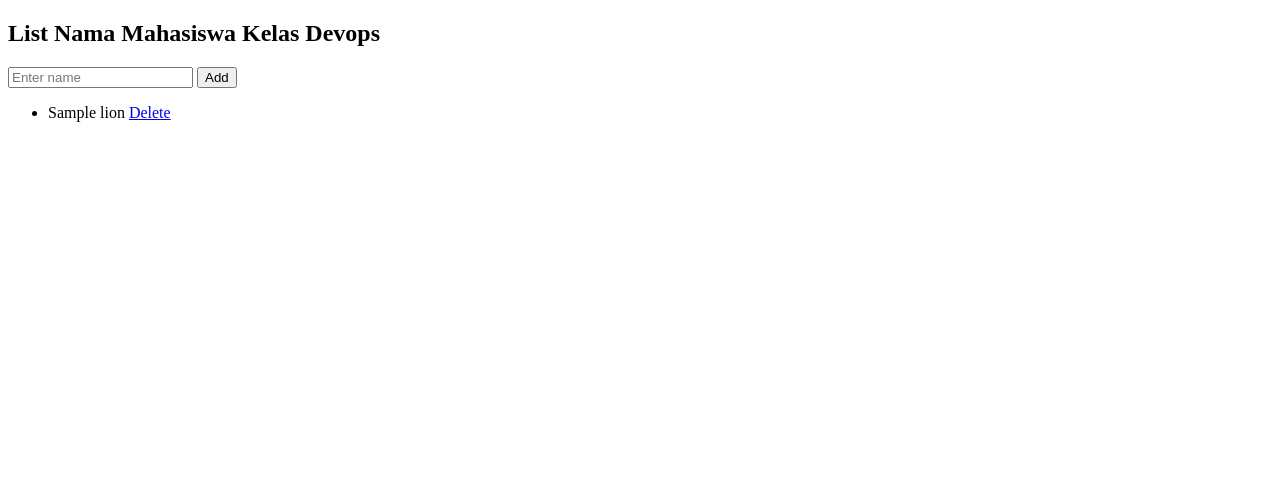
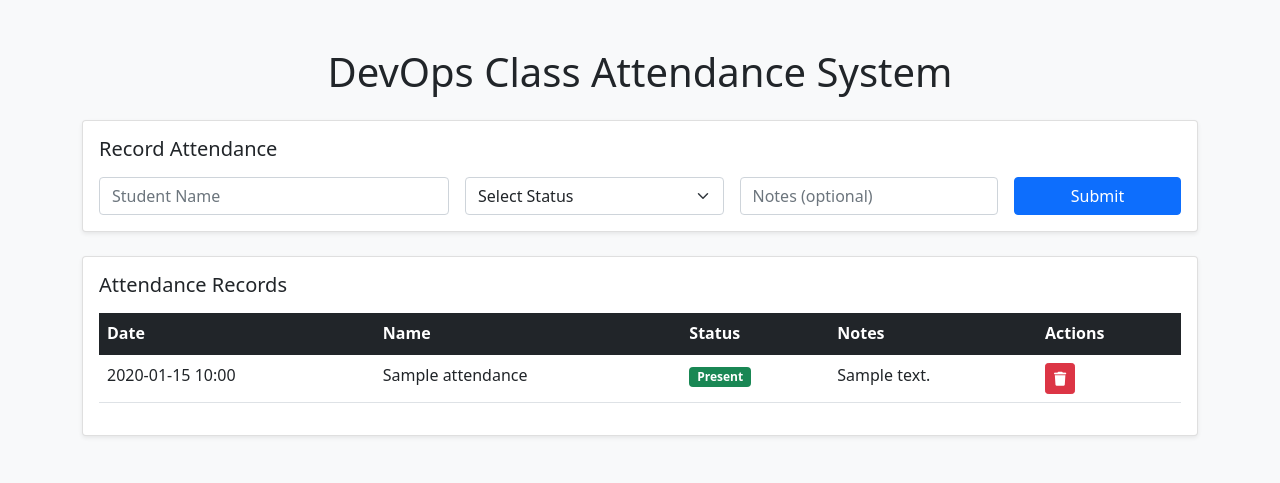
Before and after one commit to Aruperes/DevOps, a Flask app: page / in a window 1280 px wide. Shown: the top 483 px of the page. Run offline with Flask 3, Linux system fonts and the light colour scheme; a database or web service that is not in the repository returns one stand-in record (values such as "Sample title").

Commit message:
modif jadi presensi

```diff
--- a/app.py
+++ b/app.py
@@ -1,29 +1,38 @@
 from flask import Flask, request, render_template, redirect
 from pymongo import MongoClient
+from datetime import datetime
 
 app = Flask(__name__)
 
-# Ambil URL dari environment variable
 mongo_uri = "mongodb+srv://lionking:lionking123@revando.zqfyyjo.mongodb.net/?retryWrites=true&w=majority&appName=Revando"
 
-# Koneksi ke MongoDB Atlas
 client = MongoClient(mongo_uri)
 db = client['lionking']
-collection = db['lion']
+collection = db['attendance']
 
 @app.route('/')
 def index():
-    users = list(collection.find())
-    return render_template('index.html', users=users)
+    attendances = list(collection.find().sort('timestamp', -1))
+    return render_template('index.html', attendances=attendances)
 
 @app.route('/add', methods=['POST'])
-def add_user():
+def add_attendance():
     name = request.form['name']
-    collection.insert_one({'name': name})
+    status = request.form['status']
+    notes = request.form['notes']
+    timestamp = datetime.now()
+
+    collection.insert_one({
+        'name': name,
+        'status': status,
+        'notes': notes,
+        'timestamp': timestamp,
+        'date': timestamp.strftime('%Y-%m-%d')
+    })
     return redirect('/')
 
 @app.route('/delete/<id>')
-def delete_user(id):
+def delete_attendance(id):
     from bson import ObjectId
     collection.delete_one({'_id': ObjectId(id)})
     return redirect('/')
--- a/templates/index.html
+++ b/templates/index.html
@@ -1,21 +1,109 @@
 <!DOCTYPE html>
-<html>
+<html lang="en">
   <head>
-    <title>CI/CD Demo</title>
+    <meta charset="UTF-8" />
+    <meta name="viewport" content="width=device-width, initial-scale=1.0" />
+    <title>DevOps Class Attendance System</title>
+    <link
+      href="https://cdn.jsdelivr.net/npm/bootstrap@5.1.3/dist/css/bootstrap.min.css"
+      rel="stylesheet"
+    />
+    <link
+      href="https://cdnjs.cloudflare.com/ajax/libs/font-awesome/6.0.0/css/all.min.css"
+      rel="stylesheet"
+    />
   </head>
-  <body>
-    <h2>List Nama Mahasiswa Kelas Devops</h2>
-    <form action="/add" method="post">
-      <input type="text" name="name" placeholder="Enter name" required />
-      <button type="submit">Add</button>
-    </form>
-    <ul>
-      {% for user in users %}
-      <li>
-        {{ user['name'] }}
-        <a href="/delete/{{ user['_id'] }}">Delete</a>
-      </li>
-      {% endfor %}
-    </ul>
+  <body class="bg-light">
+    <div class="container py-5">
+      <h1 class="text-center mb-4">DevOps Class Attendance System</h1>
+
+      <!-- Add Attendance Form -->
+      <div class="card mb-4 shadow-sm">
+        <div class="card-body">
+          <h5 class="card-title mb-3">Record Attendance</h5>
+          <form action="/add" method="POST">
+            <div class="row g-3">
+              <div class="col-md-4">
+                <input
+                  type="text"
+                  class="form-control"
+                  name="name"
+                  placeholder="Student Name"
+                  required
+                />
+              </div>
+              <div class="col-md-3">
+                <select class="form-select" name="status" required>
+                  <option value="">Select Status</option>
+                  <option value="Present">Present</option>
+                  <option value="Late">Late</option>
+                  <option value="Absent">Absent</option>
+                </select>
+              </div>
+              <div class="col-md-3">
+                <input
+                  type="text"
+                  class="form-control"
+                  name="notes"
+                  placeholder="Notes (optional)"
+                />
+              </div>
+              <div class="col-md-2">
+                <button type="submit" class="btn btn-primary w-100">
+                  Submit
+                </button>
+              </div>
+            </div>
+          </form>
+        </div>
+      </div>
+
+      <!-- Attendance List -->
+      <div class="card shadow-sm">
+        <div class="card-body">
+          <h5 class="card-title mb-3">Attendance Records</h5>
+          <div class="table-responsive">
+            <table class="table table-hover">
+              <thead class="table-dark">
+                <tr>
+                  <th>Date</th>
+                  <th>Name</th>
+                  <th>Status</th>
+                  <th>Notes</th>
+                  <th>Actions</th>
+                </tr>
+              </thead>
+              <tbody>
+                {% for attendance in attendances %}
+                <tr>
+                  <td>{{ attendance.timestamp.strftime('%Y-%m-%d %H:%M') }}</td>
+                  <td>{{ attendance.name }}</td>
+                  <td>
+                    <span
+                      class="badge {% if attendance.status == 'Present' %}bg-success{% elif attendance.status == 'Late' %}bg-warning{% else %}bg-danger{% endif %}"
+                    >
+                      {{ attendance.status }}
+                    </span>
+                  </td>
+                  <td>{{ attendance.notes }}</td>
+                  <td>
+                    <a
+                      href="/delete/{{ attendance._id }}"
+                      class="btn btn-danger btn-sm"
+                      onclick="return confirm('Are you sure you want to delete this record?')"
+                    >
+                      <i class="fas fa-trash"></i>
+                    </a>
+                  </td>
+                </tr>
+                {% endfor %}
+              </tbody>
+            </table>
+          </div>
+        </div>
+      </div>
+    </div>
+
+    <script src="https://cdn.jsdelivr.net/npm/bootstrap@5.1.3/dist/js/bootstrap.bundle.min.js"></script>
   </body>
 </html>
```
